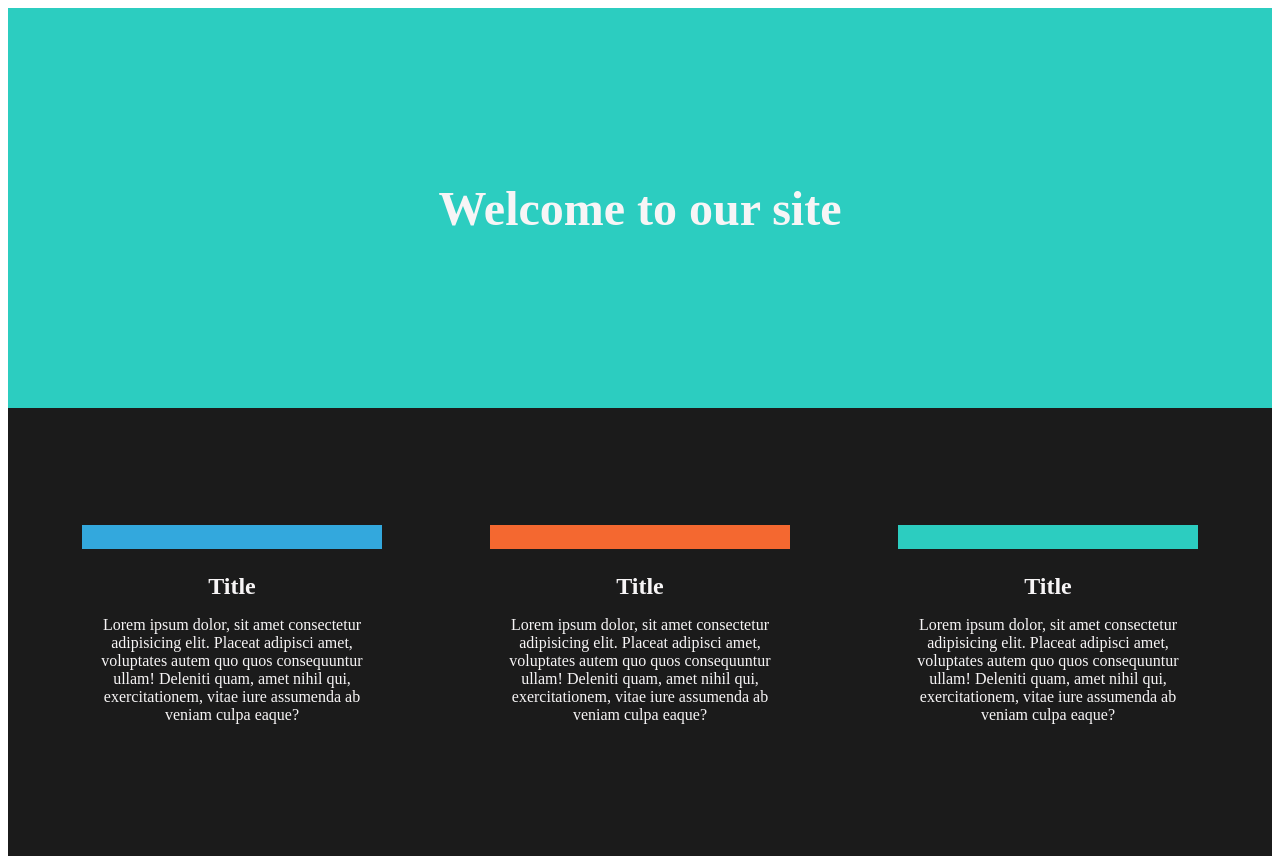
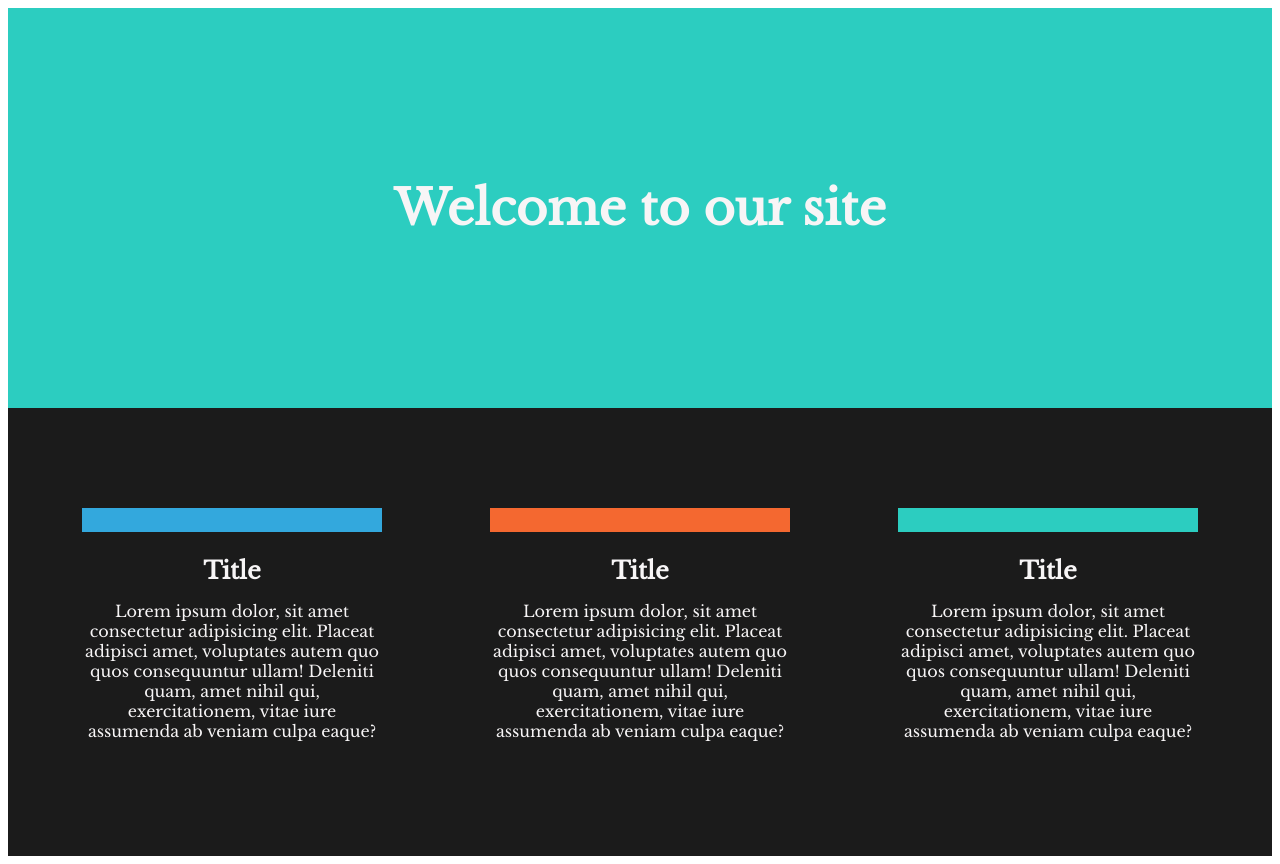
Before and after one commit to ConnorMcGehee/responsive-101, a plain HTML site: page index.html in a window 1280 px wide. Drawn offline with nearby package versions, Linux system fonts and the light colour scheme.

Commit message:
Changed font

```diff
--- a/index.html
+++ b/index.html
@@ -7,6 +7,9 @@
     <meta name="viewport" content="width=device-width, initial-scale=1.0">
     <title>Responsive 101</title>
     <link rel="stylesheet" href="style.css">
+    <link rel="preconnect" href="https://fonts.googleapis.com">
+    <link rel="preconnect" href="https://fonts.gstatic.com" crossorigin>
+    <link href="https://fonts.googleapis.com/css2?family=Libre+Baskerville&display=swap" rel="stylesheet">
 </head>
 
 <body>
--- a/style.css
+++ b/style.css
@@ -1,3 +1,7 @@
+body {
+    font-family: 'Libre Baskerville', serif;
+}
+
 .hero {
     height: 50vh;
     display: flex;
@@ -11,6 +15,7 @@
     color: #f7f5f6;
     font-size: 3rem;
     text-align: center;
+    padding: 24px;
 }
 
 .columns {
```
